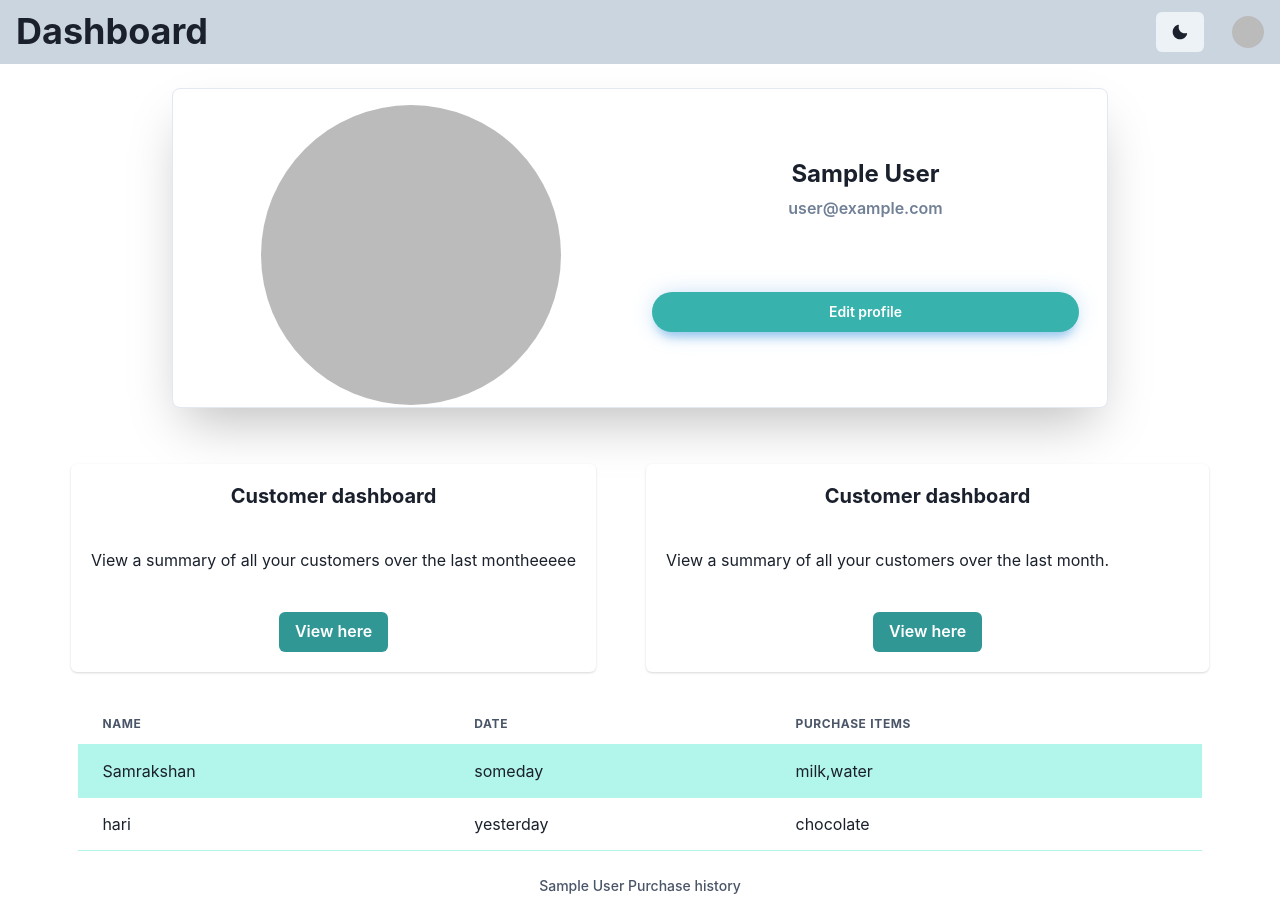
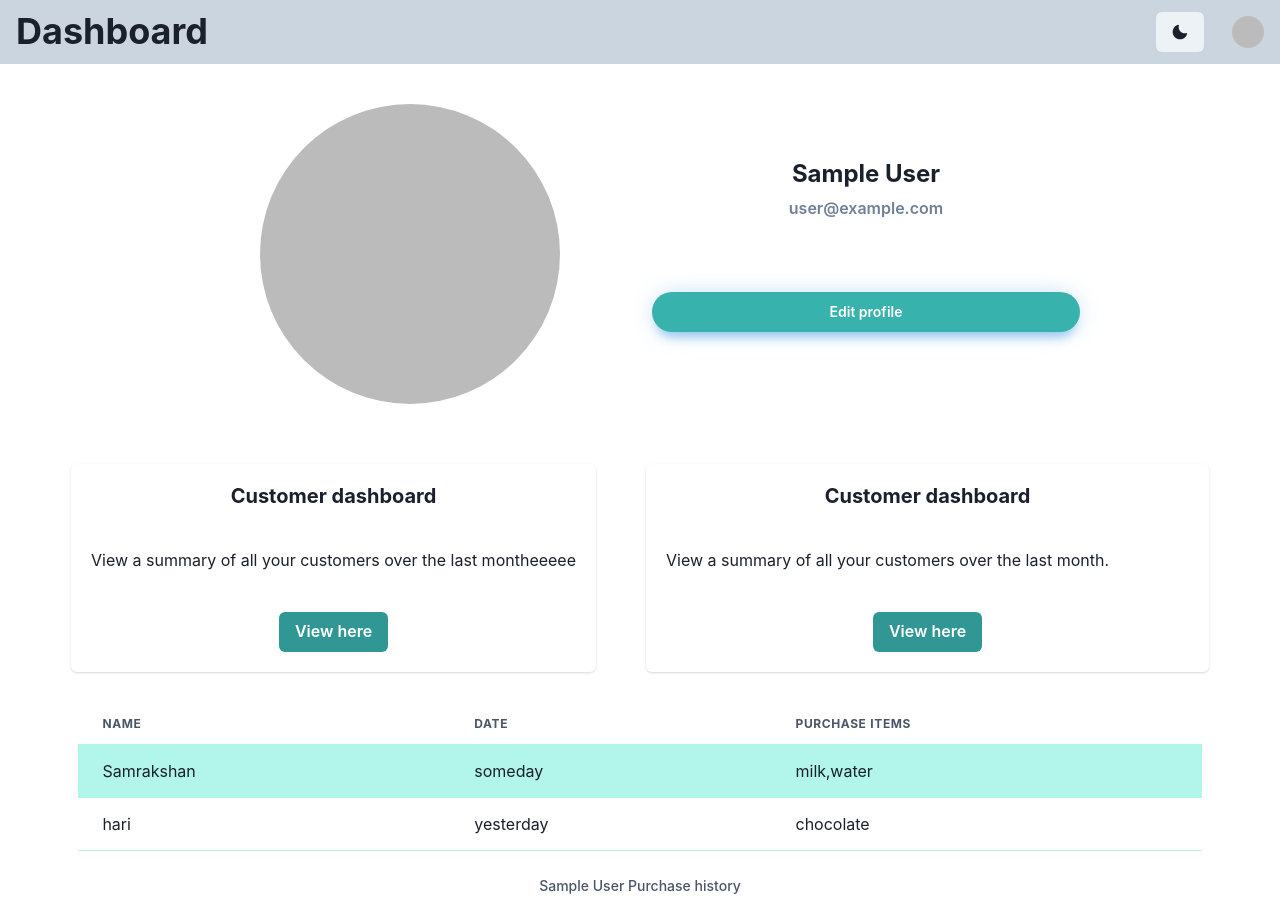
Before and after one commit to SamKarki432/vending-app, a Next.js app: page / in a window 1280 px wide. Built offline with nearby package versions, Linux system fonts and the light colour scheme; no server answers; sample sign-in values are in the browser's storage.

Commit message:
removed border

```diff
--- a/components/userinfo components/userinfocard.tsx
+++ b/components/userinfo components/userinfocard.tsx
@@ -15,13 +15,13 @@ import {
     return (
       <Center py={6}>
         <Stack
-          borderWidth="1px"
-          borderRadius="lg"
+          // borderWidth="1px"
+          // borderRadius="lg"
           w={{ sm: '100%', md: '100%', lg:'75%' }}
           height={{ sm: '500px', md: '20rem' }}
           direction={{ base: 'column', md: 'row' }}
           bg={useColorModeValue('white', 'gray.900')}
-          boxShadow={'2xl'}
+          // boxShadow={'2xl'}
           padding={4}>
           <Flex flex={1}
           justifyContent="center"
```
